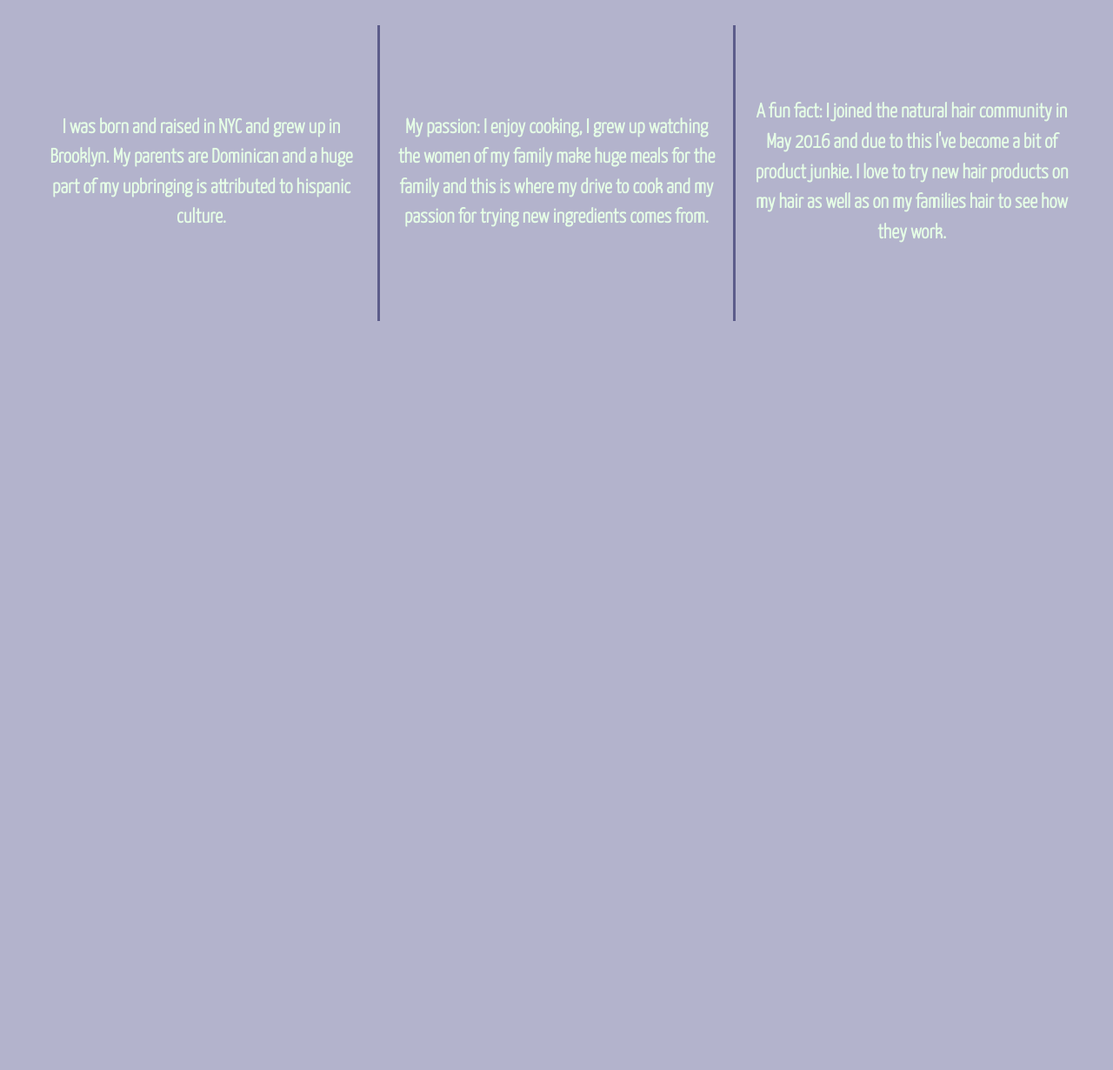
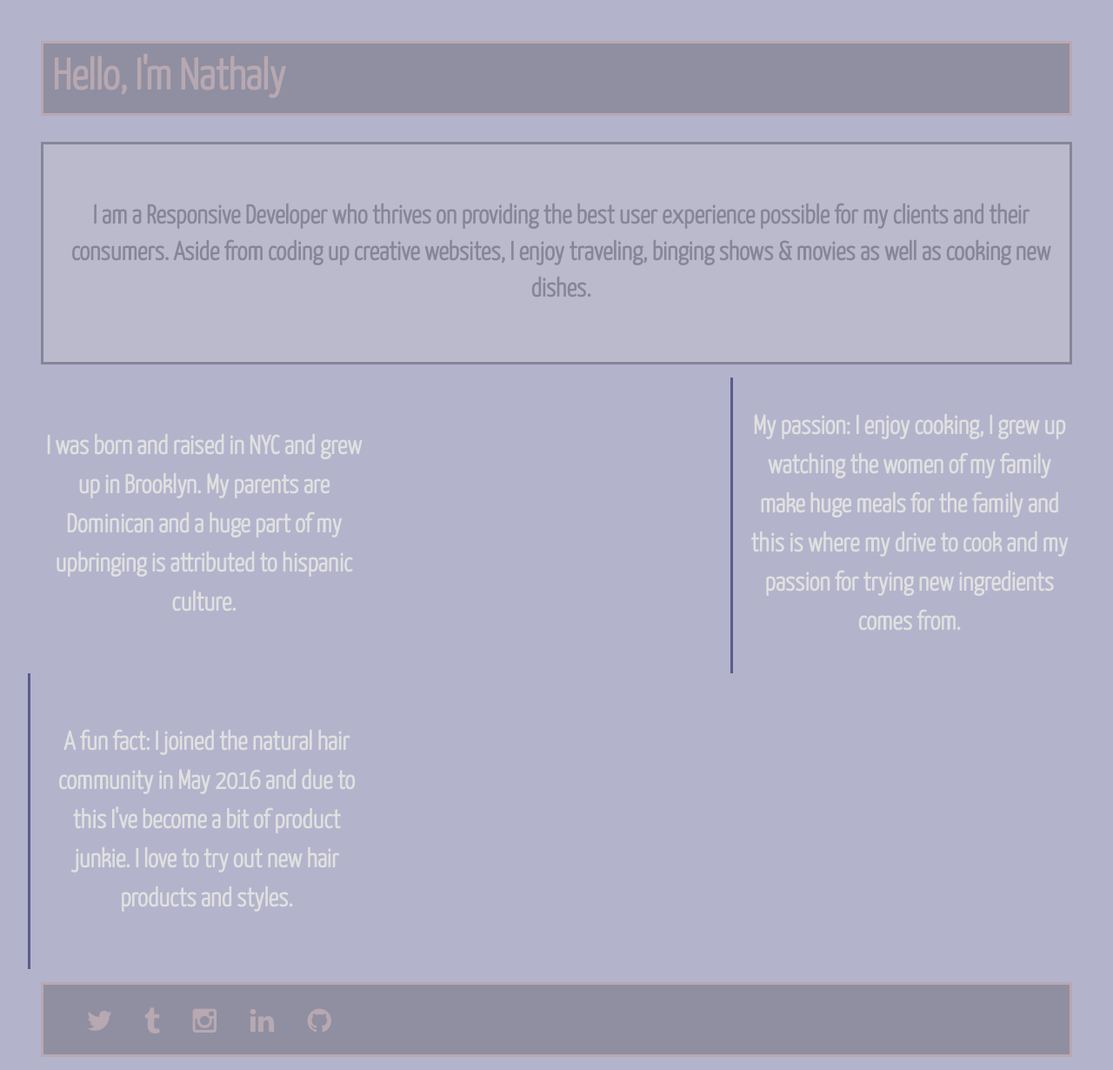
Before and after one commit to nath248/07.01-206-divs-flexbox-starter, a plain HTML site: page index.html in a window 1280 px wide. Shown: the whole page at 87% size. Before the commit the page ends 858 px from the top, so only its background shows below. Drawn offline with nearby package versions, Linux system fonts and the light colour scheme.

Commit message:
Added content to index and css files

```diff
--- a/css/main.css
+++ b/css/main.css
@@ -104,24 +104,55 @@ html {
 body {
   font-family: 'Yanone Kaffeesatz', sans-serif;
   padding: 2em;
-  font-size: 0.9em;
+  font-size: 1em;
   height: 100%;
   text-align: center;
 }
 
+header,
+footer {
+  background-color: #404040;
+  height: 80px;
+  width: 100%;
+  color: #c49075;
+  font-size: 3.125em;
+  opacity: .3;
+}
+
+main {
+  background-color: #ccc;
+  height: 250px;
+  width: 100%;
+  opacity: .3;
+  font-size: 1.875em;
+}
+
+header,
+footer,
+main {
+  display: flex;
+  justify-content: left;
+  align-items: center;
+  border-style: solid;
+  margin: 15px;
+  padding-left: 10px;
+}
+
 .wrapper {
   display: flex;
+  align-items: center;
+  font-weight: 700;
+  flex-flow: row wrap;
   justify-content: space-between;
-  font-weight: 700;
 }
 
 .div-1, .div-2, .div-3 {
   display: flex;
   justify-content: center;
   align-items: center;
-  color: #e6ffe6;
+  color: #E0E0E0;
   line-height: 1.5em;
-  font-size: 1.6em;
+  font-size: 1.875em;
   height: 300px;
   width: 30%;
   padding: 20px;
@@ -131,7 +162,15 @@ body {
   border-left-color: #5c5c8a;
 }
 
-
+footer ul {
+  list-style: none;
+}
+footer ul li {
+  display: inline-block;
+}
+footer ul img {
+  padding-right: 28px;
+}
 /* ==========================================================================
    Helper classes
    ========================================================================== */
--- a/index.html
+++ b/index.html
@@ -22,6 +22,10 @@
         <![endif]-->
 
         <section class="wrapper">
+            <header>Hello, I'm Nathaly</header>
+            <main>
+              I am a Responsive Developer who thrives on providing the best user experience possible for my clients and their consumers. Aside from coding up creative websites, I enjoy traveling, binging shows & movies as well as cooking new dishes.
+            </main>
             <div class="div-1">
               <p>I was born and raised in NYC and grew up in Brooklyn. My parents are Dominican and a huge part of my upbringing is attributed to hispanic culture.</p>
             </div>
@@ -29,8 +33,17 @@
               <p>My passion: I enjoy cooking, I grew up watching the women of my family make huge meals for the family and this is where my drive to cook and my passion for trying new ingredients comes from.</p>
             </div>
             <div class="div-3">
-              <p>A fun fact: I joined the natural hair community in May 2016 and due to this I've become a bit of product junkie. I love to try new hair products on my hair as well as on my families hair to see how they work.</p>
+              <p>A fun fact: I joined the natural hair community in May 2016 and due to this I've become a bit of product junkie. I love to try out new hair products and styles.</p>
             </div>
+            <footer>
+              <ul>
+                <li><a href="https://www.twitter.com/"><img src="img/twitter-icon.png" alt="Twitter icon"/></a></li>
+                <li><a href="https://www.tumblr.com/"><img src="img/tumblr-icon.png" alt="Tumblr icon"/></a></li>
+                <li><a href="https://www.instagram.com/"><img src="img/instagram-icon.png" alt="Instagram icon"/></a></li>
+                <li><a href="https://www.linkedin.com/"><img src="img/linkedin-icon.png" alt="LinkedIn icon"/></a></li>
+                <li><a href="https://www.github.com/"><img src="img/github-icon.png" alt="Github Icon"/></a></li>
+              </ul>
+            </footer>
         </section>
 
         <script src="https://ajax.googleapis.com/ajax/libs/jquery/1.11.3/jquery.min.js"></script>
```
Also changed, not shown: img/github-icon.png (added), img/instagram-icon.png (added), img/linkedin-icon.png (added), img/tumblr-icon.png (added), img/twitter-icon.png (added).
